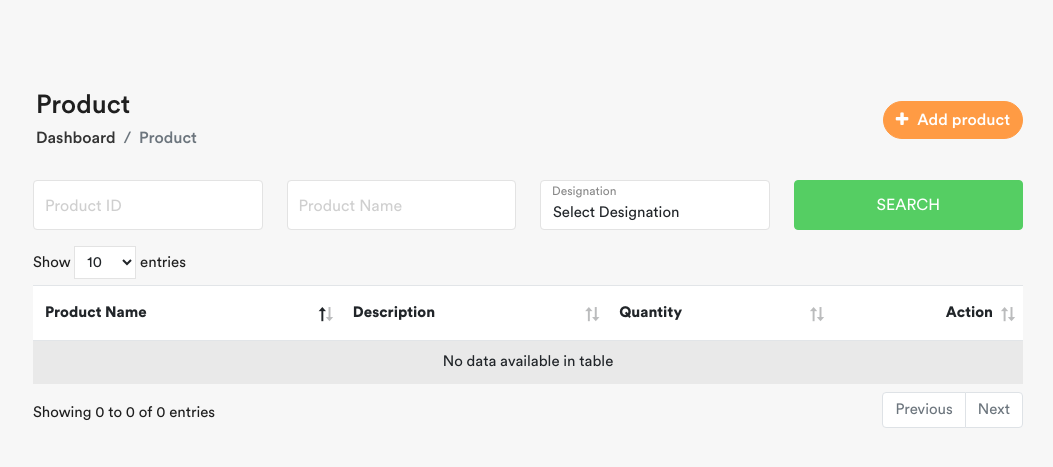
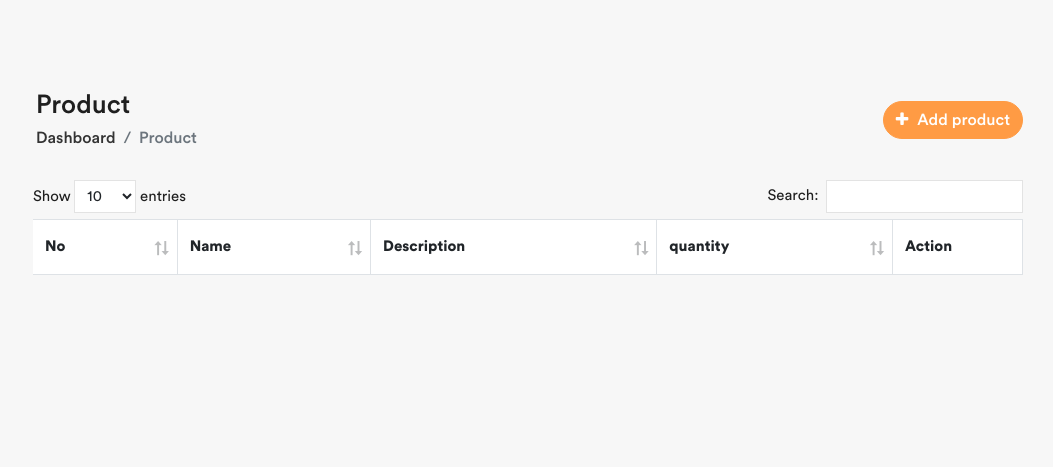
Before and after one commit to mostofa-s-cse/Pharmacy, a Laravel app: template resources/views/Pages/product/product.blade.php in a window 1280 px wide. Shown: the top 467 px of the page, without its empty margins (227-1280 px from the left). Run offline with Laravel 10, Linux system fonts and the light colour scheme; the template is opened without the code that fills it, so the values that code supplies are empty.

Commit message:
datatable add

```diff
--- a/app/Http/Controllers/Admin/ProductController.php
+++ b/app/Http/Controllers/Admin/ProductController.php
@@ -5,12 +5,26 @@
 use App\Http\Controllers\Controller;
 use App\Models\Product;
 use Illuminate\Http\Request;
+use Yajra\DataTables\Facades\Datatables;
 
 class ProductController extends Controller
 {
-    public function index()
+    public function index(Request $request)
     {
-        return view('pages.product.product')->with('products',Product::all());
+        // return view('pages.product.product')->with('products',Product::all());
+        if ($request->ajax()) {
+            $data = Product::select('*');
+            return Datatables::of($data)
+                ->addIndexColumn()
+                ->addColumn('action', function($row){
+                    $actionBtn = '<a href="javascript:void(0)" class="edit btn btn-success btn-sm">Edit</a> <a href="javascript:void(0)" class="delete btn btn-danger btn-sm">Delete</a>';
+                    return $actionBtn;
+                })
+                ->rawColumns(['action'])
+                ->make(true);
+        }
+
+        return view('pages.product.product');
     }
 
     public function create()
--- a/app/Models/Product.php
+++ b/app/Models/Product.php
@@ -8,4 +8,5 @@
 class Product extends Model
 {
     use HasFactory;
+
 }
--- a/composer.json
+++ b/composer.json
@@ -10,7 +10,8 @@
         "laravel/framework": "^10.10",
         "laravel/sanctum": "^3.2",
         "laravel/tinker": "^2.8",
-        "laravel/ui": "^4.2"
+        "laravel/ui": "^4.2",
+        "yajra/laravel-datatables-oracle": "^10.6"
     },
     "require-dev": {
         "fakerphp/faker": "^1.9.1",
--- a/config/app.php
+++ b/config/app.php
@@ -168,6 +168,7 @@
         // App\Providers\BroadcastServiceProvider::class,
         App\Providers\EventServiceProvider::class,
         App\Providers\RouteServiceProvider::class,
+        Yajra\DataTables\DataTablesServiceProvider::class,
     ])->toArray(),
 
     /*
@@ -183,6 +184,7 @@
 
     'aliases' => Facade::defaultAliases()->merge([
         // 'Example' => App\Facades\Example::class,
+        'DataTables' => Yajra\DataTables\Facades\DataTables::class,
     ])->toArray(),
 
 ];
--- a/resources/views/Pages/product/product.blade.php
+++ b/resources/views/Pages/product/product.blade.php
@@ -19,71 +19,20 @@
                 </div>
 
 
-                <div class="row filter-row">
-                    <div class="col-sm-6 col-md-3">
-                        <div class="form-group form-focus">
-                            <input type="text" class="form-control floating">
-                            <label class="focus-label">Product ID</label>
-                        </div>
-                    </div>
-                    <div class="col-sm-6 col-md-3">
-                        <div class="form-group form-focus">
-                            <input type="text" class="form-control floating">
-                            <label class="focus-label">Product Name</label>
-                        </div>
-                    </div>
-                    <div class="col-sm-6 col-md-3">
-                        <div class="form-group form-focus select-focus">
-                            <select class="floating form-control">
-                                <option>Select Designation</option>
-                                <option>Web Developer</option>
-                                <option>Web Designer</option>
-                                <option>Android Developer</option>
-                                <option>Ios Developer</option>
-                            </select>
-                            <label class="focus-label">Designation</label>
-                        </div>
-                    </div>
-                    <div class="col-sm-6 col-md-3">
-                        <a href="#" class="btn btn-success w-100"> Search </a>
-                    </div>
-                </div>
                 <div class="row">
                 <div class="col-md-12">
               <div class="table-responsive">
-                <table class="table table-striped custom-table datatable">
+               <table class="table table-striped table-bordered custom-table data-table">
                 <thead>
                     <tr>
-                                        <th>Product Name</th>
+                        <th>No</th>
+                        <th>Name</th>
                         <th>Description</th>
-                                        <th>Quantity</th>
-                                        <th class="text-end no-sort">Action</th>
+                        <th>quantity</th>
+                        <th width="105px">Action</th>
                     </tr>
                 </thead>
                 <tbody>
-                                    @foreach($products as $key=> $product)
-                                    <tr>
-                                        <td>{{$product->name}}</td>
-                                        <td>{{$product->description}}</td>
-                                        <td>{{$product->quantity}}</td>
-                                        <td></td>
-                                        <td class="text-end">
-                                            <div class="dropdown dropdown-action">
-                                                <a href="#" class="action-icon dropdown-toggle"
-                                                    data-bs-toggle="dropdown" aria-expanded="false"><i
-                                                        class="material-icons">more_vert</i></a>
-                                                <div class="dropdown-menu dropdown-menu-right">
-                                                    <a id="product_{{$key}}" productId="{{$product->id}}" productName="{{$product->name}}" productDescription="{{$product->description}}" productQuantity="{{$product->quantity}}" onclick="productEdit({{$key}})" class="dropdown-item" href="#" data-bs-toggle="modal"
-                                                        data-bs-target="#edit_Product" ><i
-                                                            class="fa fa-pencil m-r-5"></i> Edit</a>
-                                                    <a class="dropdown-item" href="#" data-bs-toggle="modal"
-                                                        data-bs-target="#delete_Product" onclick="productdelete({{$product->id}})"><i
-                                                    class="fa fa-trash-o m-r-5" ></i> Delete</a>
-                                                </div>
-                                            </div>
-                                        </td>
-                                    </tr>
-                                    @endforeach
                 </tbody>
                 </table>
                 </div>
@@ -229,5 +178,22 @@
         $('#product_quantity_edit').val(product_quantity)
         // console.log(product_Name,product_Id)
     }
+
+    $(function () {
+
+      var table = $('.data-table').DataTable({
+          processing: true,
+          serverSide: true,
+          ajax: "{{ route('product.index') }}",
+          columns: [
+              {data: 'id', name: 'id'},
+              {data: 'name', name: 'name'},
+              {data: 'quantity', name: 'quantity'},
+              {data: 'description', name: 'description'},
+              {data: 'action', name: 'action', orderable: false, searchable: false},
+          ]
+      });
+
+    });
 </script>
 @endsection
--- a/routes/web.php
+++ b/routes/web.php
@@ -30,7 +30,8 @@
     Route::group(['prefix'=>'admin','middleware'=>'auth','namespace'=>'Admin'],function(){
     Route::get('dashboard',[DashboardController::class, 'index'])->name('pages.bashboard');
     // Product.............................................................................
-    Route::get('products',[ProductController::class, 'index'])->name('pages.product');
+    Route::get('products', [ProductController::class, 'index'])->name('product.index');
+    // Route::get('products',[ProductController::class, 'index'])->name('pages.product');
     Route::post('create-product',[ProductController::class, 'create'])->name('pages.product.create');
     Route::get('products/delete',[ProductController::class, 'destroy'])->name('pages.product.delete');
 });
```
Also changed, not shown: package-lock.json, 1 other file. Lines whose indentation alone changed are shown as unchanged.
